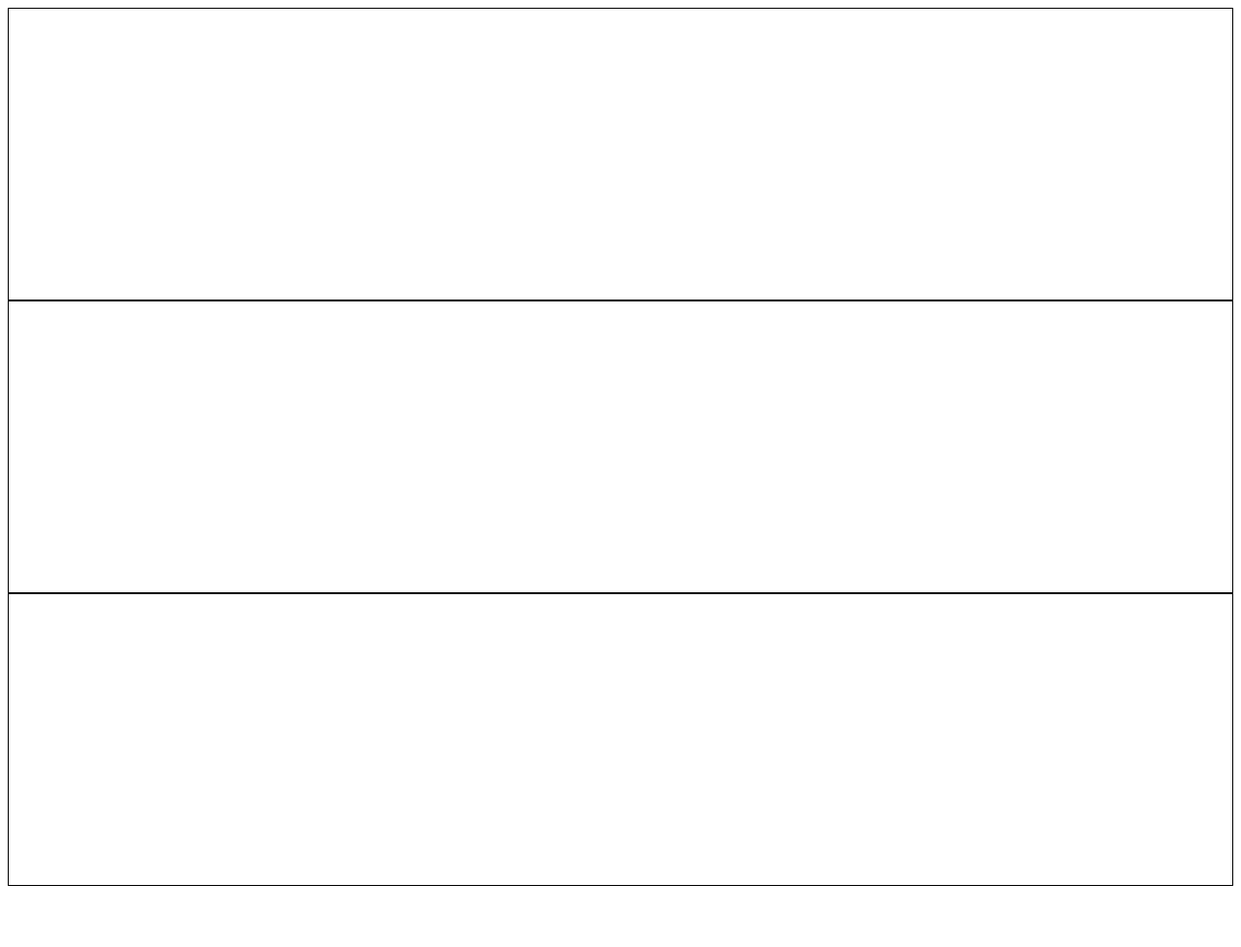
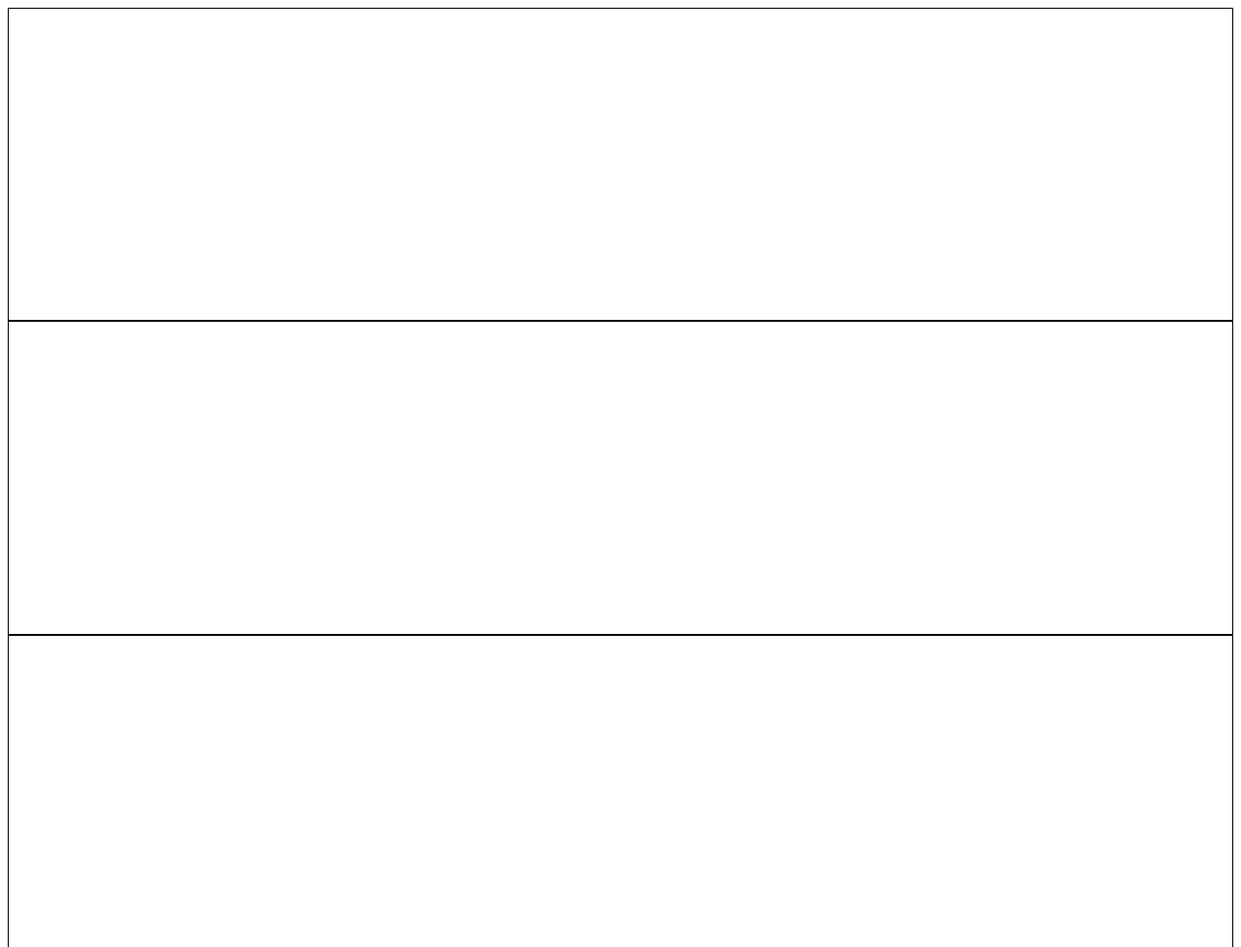
Before and after one commit to JoshuaM928/Landing-Page, a plain HTML site: page index.html in a window 1280 px wide. Shown: the top 977 px of the page at 97% size. Before the commit the page ends 922 px from the top, so only its background shows below. Drawn offline with Linux system fonts and the light colour scheme.

Commit message:
add height to flex container

```diff
--- a/styles.css
+++ b/styles.css
@@ -4,10 +4,11 @@
 .Flexbox-Container{
     display:flex;
     flex-direction: column;
+    height: 970px;
 }
 .FlexItem-1,.FlexItem-2,.FlexItem-3{
     border: 1px solid black;
-    height: 300px;
-    flex: 1 1 auto;
+    /* height: 300px; */
+    flex:1 1 auto;
 
 }
```
